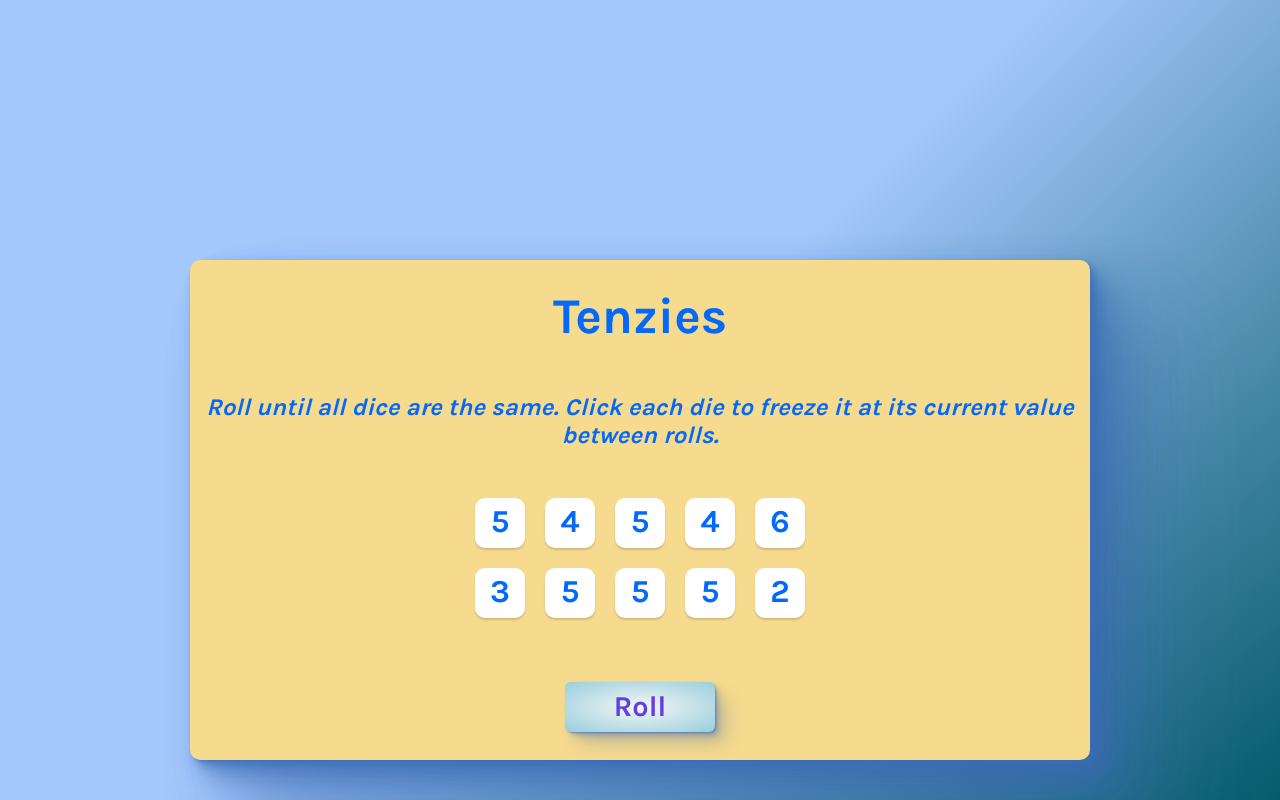
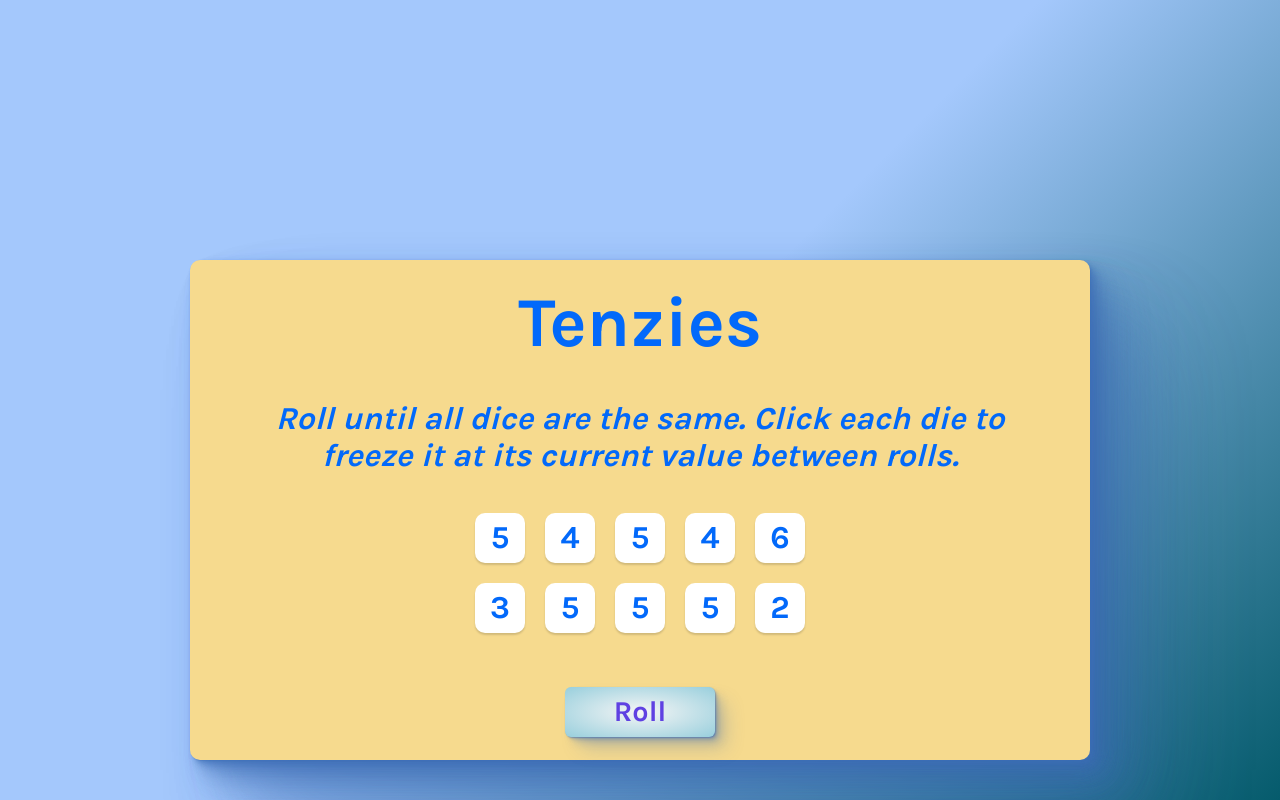
Before and after one commit to timiphil/Tenzies-Game, a React app: page / in a window 1280 px wide. Built offline with nearby package versions, Linux system fonts and the light colour scheme.

Commit message:
change font size

```diff
--- a/style.css
+++ b/style.css
@@ -51,15 +51,16 @@ main {
     margin-top: 15rem;
 }
 .title {
-    font-size: 50px;
+    font-size: 70px;
     font-weight: 900;
     margin: 0;
 }
 .instructions {
-    font-size: 1.5rem;
+    font-size: 2rem;
     font-weight: 650;
     text-align: center;
     font-style: oblique;
+    margin: 1.5rem;
 }
 .dice-container {
     display: grid;
```
Also changed, not shown: README.md.
